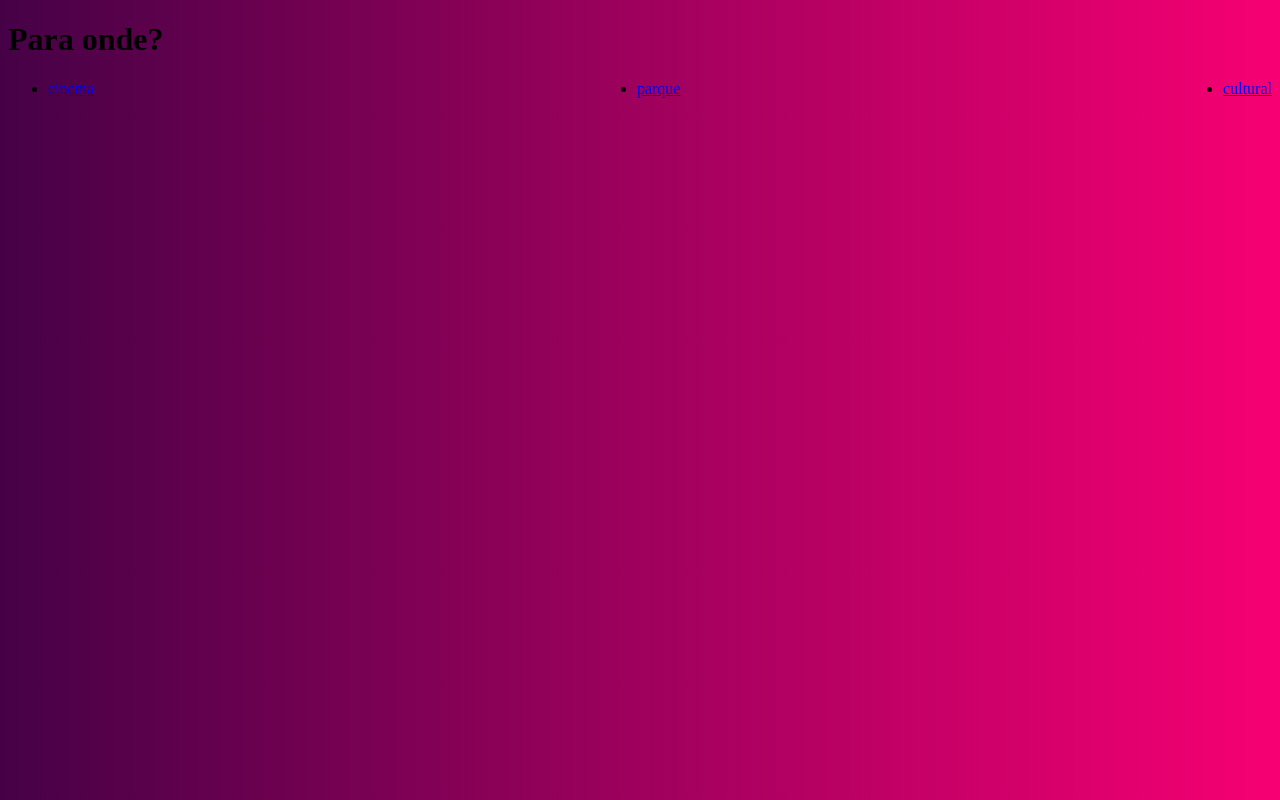
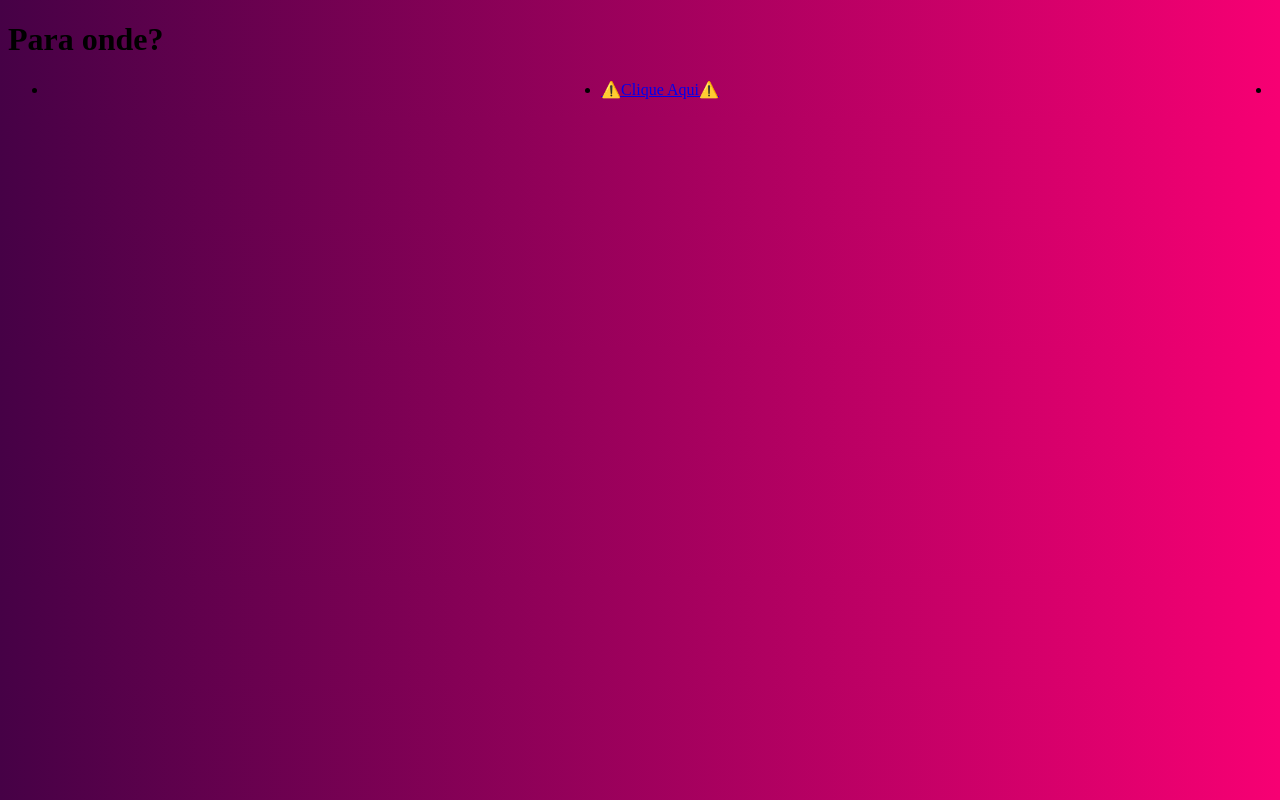
Before and after one commit to SalomaoTorres/githubpagesinvite, a plain HTML site: page encontro.html in a window 1280 px wide. Drawn offline with Linux system fonts and the light colour scheme.

Commit message:
Update encontro.html

```diff
--- a/encontro.html
+++ b/encontro.html
@@ -15,13 +15,13 @@
     <nav>
         <ul>
             <li>
-                <a href="cinema.html">cinema</a>
+                <a href="cinema.html"></a>
             </li>
             <li>
-                <a href="parque.html">parque</a>
+                <a href="parque.html">⚠️Clique Aqui⚠️</a>
             </li>
             <li>
-                <a href="cultural.html">cultural</a>
+                <a href="cultural.html"></a>
             </li>
         </ul>
     </nav>
```
